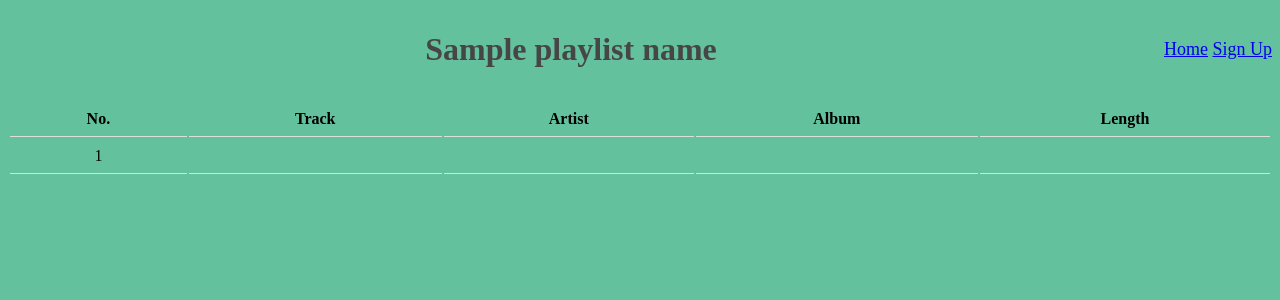
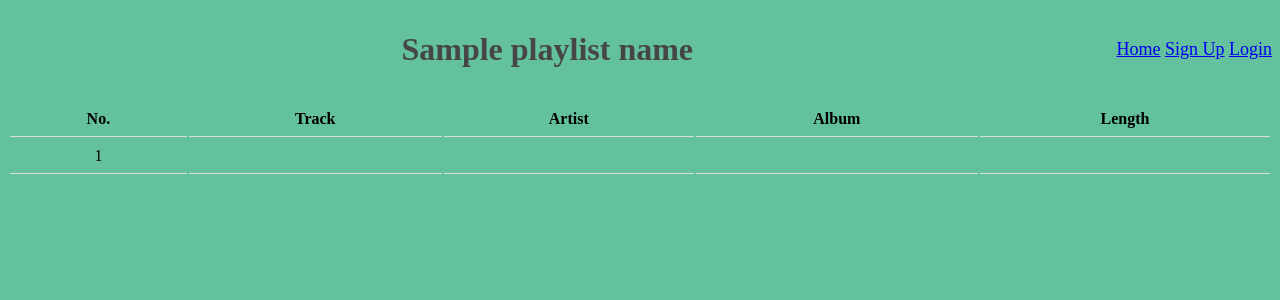
Before and after one commit to EvaYangCodings/DjangoPlaylist, a Django app: template first_project/templates/zing_it/songs.html in a window 1280 px wide. Shown: the top 300 px of the page. Run offline with Django 4.2, Linux system fonts and the light colour scheme; tables that the repository leaves empty hold one stand-in row (values such as "Sample post"); the template is opened without the code that fills it: values that come from a table or form of the project are taken from there, most other values are stand-ins (such as "Sample title", 1, 10 or a date in 2020); parts of the project's set-up code (start-up, migrations or seed data) failed here and were passed over.

Commit message:
update the base html file

```diff
--- a/first_project/templates/zing_it/base.html
+++ b/first_project/templates/zing_it/base.html
@@ -12,6 +12,11 @@
         <ul style="list-style-type: none;float: right;font-size: large;">
             <li style="display:inline"><a href="{% url 'home' %}">Home</a></li>
             <li style="display:inline"><a href="{% url 'signup' %}">Sign Up</a></li>
+            {% if status == "Successfully logged in!" %}
+            <li style="display:inline"><a href="{% url 'home' %}">Logout</a></li>
+            {% else %}
+            <li style="display:inline"><a href="{% url 'login' %}">Login</a></li>
+            {% endif%}
         </ul>
     </div>
     <h1 id="title"> {% block heading %} {% endblock %} </h1>
```
